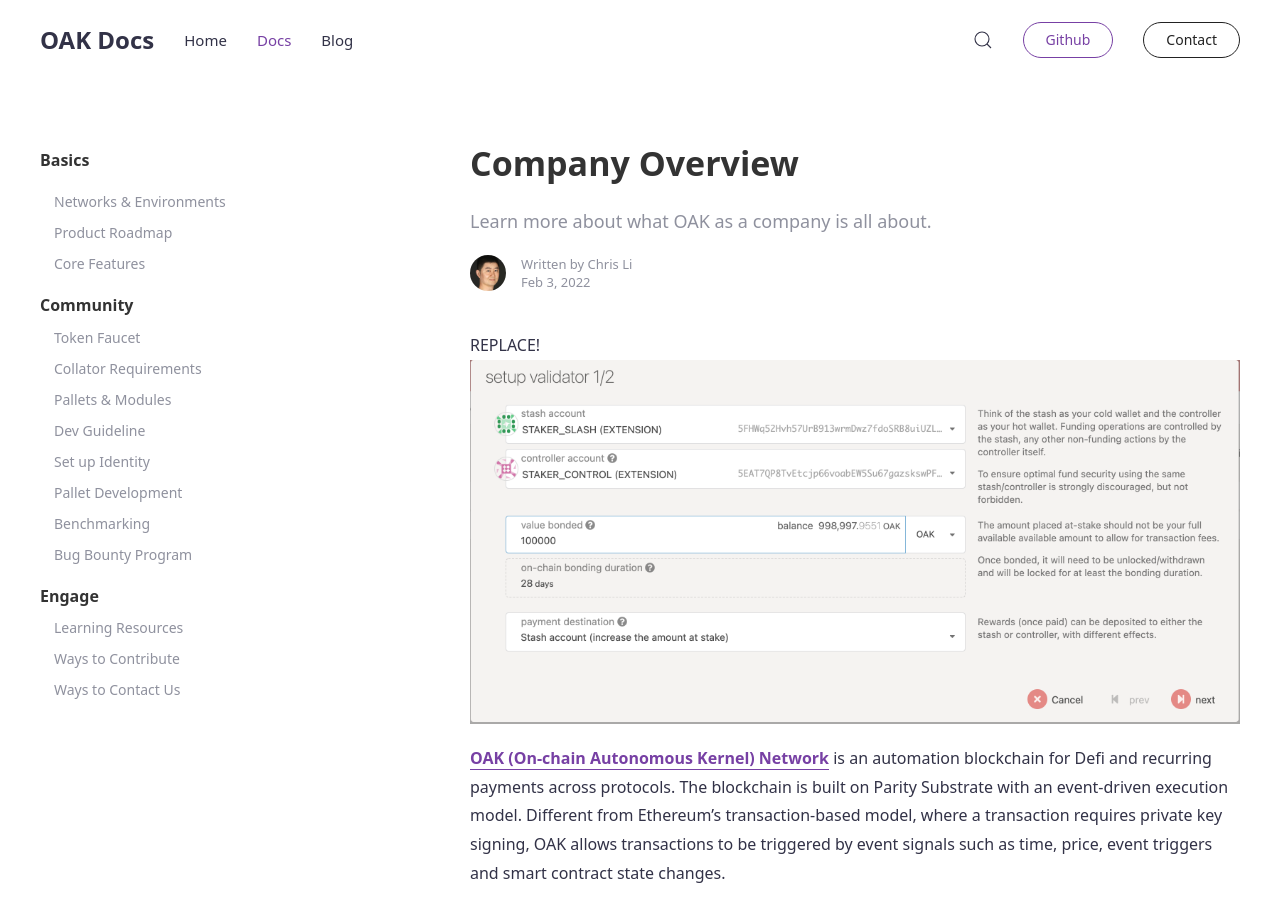
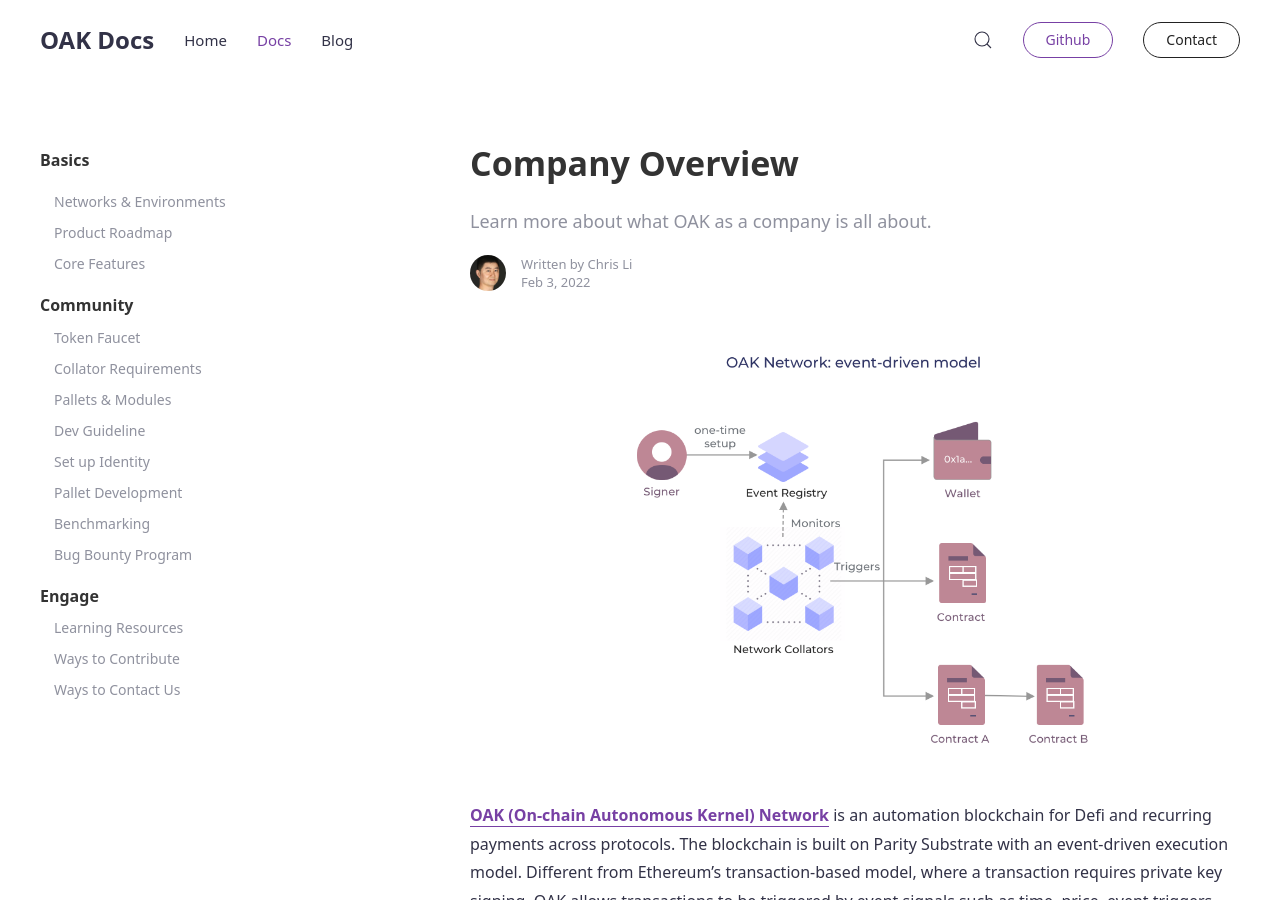
Before and after one commit to AvaProtocol/OAK-docs, a Jekyll site: the page built from _docs/company-overview.md, in a window 1280 px wide and 900 px high. Built offline with Jekyll 4.4.1, drawn with Linux system fonts in a browser that asks for light colours.

Commit message:
add new image

```diff
--- a/_docs/company-overview.md
+++ b/_docs/company-overview.md
@@ -5,7 +5,7 @@
 tags: [architecture]
 ---
 
-REPLACE! ![setup_validator_1](../../assets/img/validator-setup/setup_validator_1.png)
+![oak_event_driven](../../assets/img/oak-event-driven.png)
 
 [__OAK (On-chain Autonomous Kernel) Network__](https://oak.tech) is an automation blockchain for Defi and recurring payments across protocols. The blockchain is built on Parity Substrate with an event-driven execution model. Different from Ethereum’s transaction-based model, where a transaction requires private key signing, OAK allows transactions to be triggered by event signals such as time, price, event triggers and smart contract state changes.
 
```
Also changed, not shown: assets/img/oak-event-driven.png (added), uploads/avatar-ryan.png (added).
